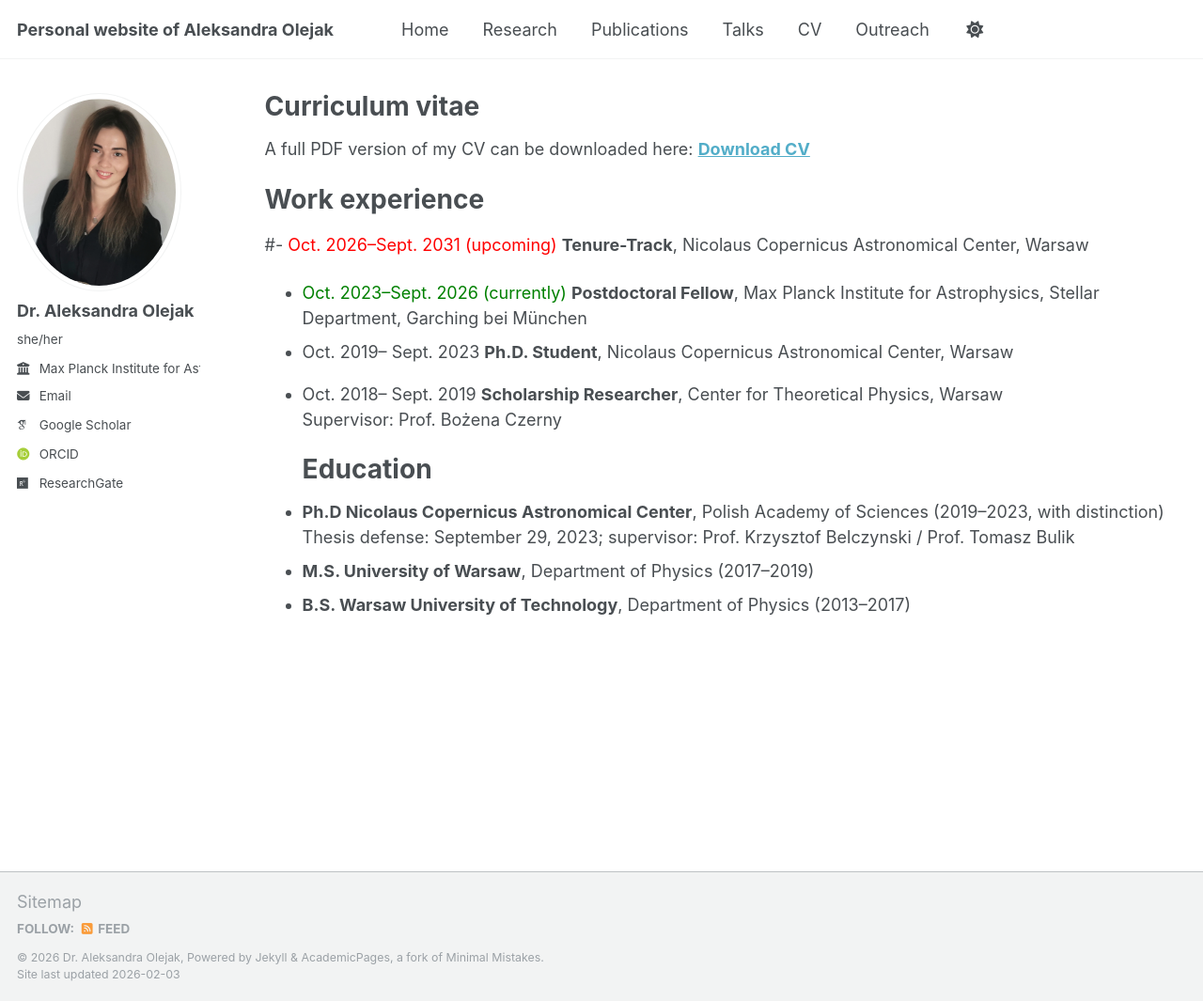
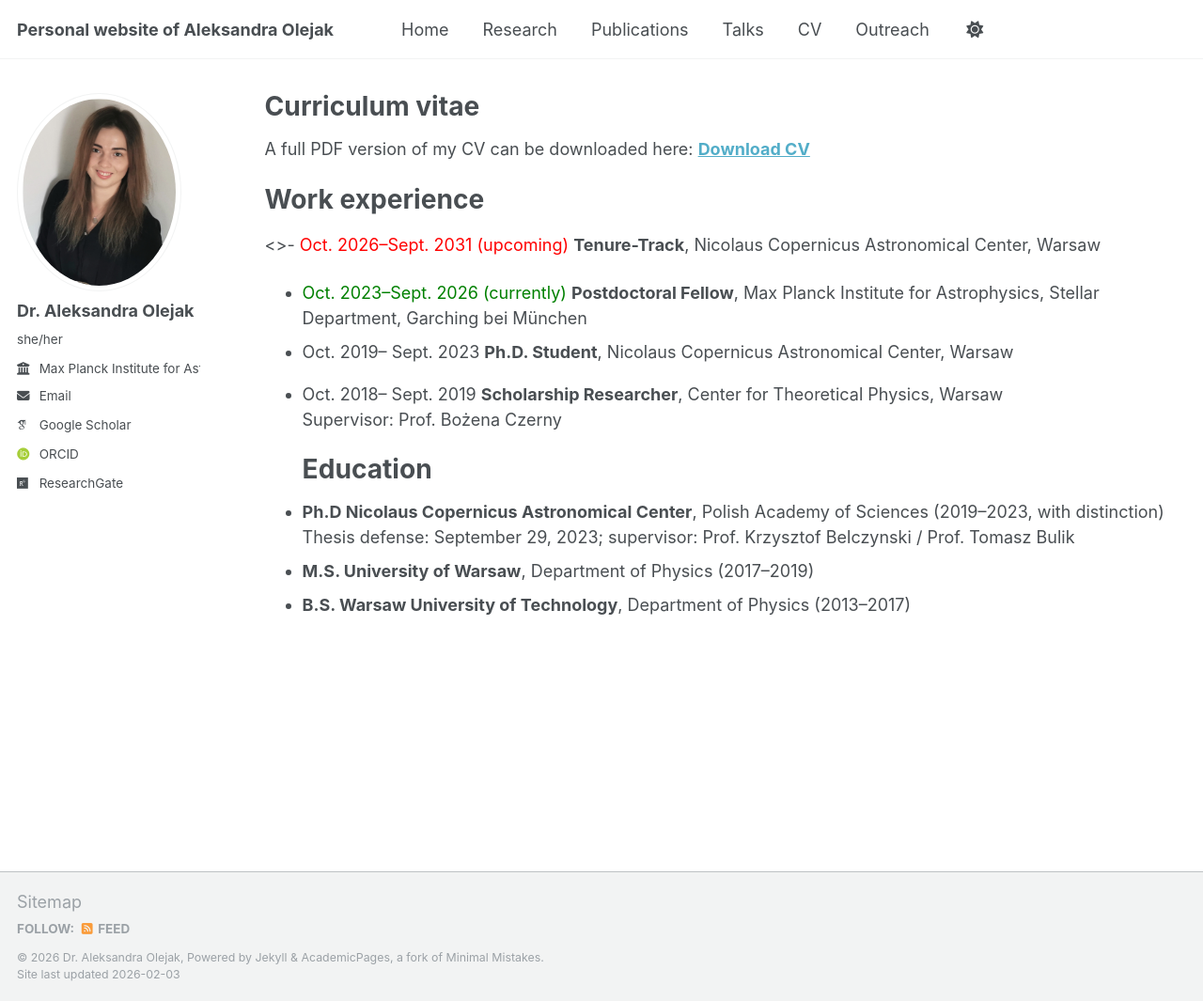
Before and after one commit to aleole/aleole.github.io, a Jekyll site: the page built from _pages/cv.md, in a window 1280 px wide and 1065 px high. Shown: the whole window at 94% size. Built offline with Jekyll 4.4.1, drawn with Linux system fonts in a browser that asks for light colours; some web fonts are replaced; a script that is not in the unit is left out.

Commit message:
Update cv.md

```diff
--- a/_pages/cv.md
+++ b/_pages/cv.md
@@ -13,7 +13,7 @@ A full PDF version of my CV can be downloaded here: **[Download CV](/files/CV_Al
 
 Work experience
 ======
-#- <span style="color: red;">Oct. 2026–Sept. 2031 (upcoming)</span> **Tenure-Track**, Nicolaus Copernicus Astronomical Center, Warsaw
+<>- <span style="color: red;">Oct. 2026–Sept. 2031 (upcoming)</span> **Tenure-Track**, Nicolaus Copernicus Astronomical Center, Warsaw
 - <span style="color: green;">Oct. 2023–Sept. 2026 (currently)</span> **Postdoctoral Fellow**, Max Planck Institute for Astrophysics, Stellar Department, Garching bei München
 - Oct. 2019– Sept. 2023 **Ph.D. Student**, Nicolaus Copernicus Astronomical Center, Warsaw
 - Oct. 2018– Sept. 2019 **Scholarship Researcher**, Center for Theoretical Physics, Warsaw
```
